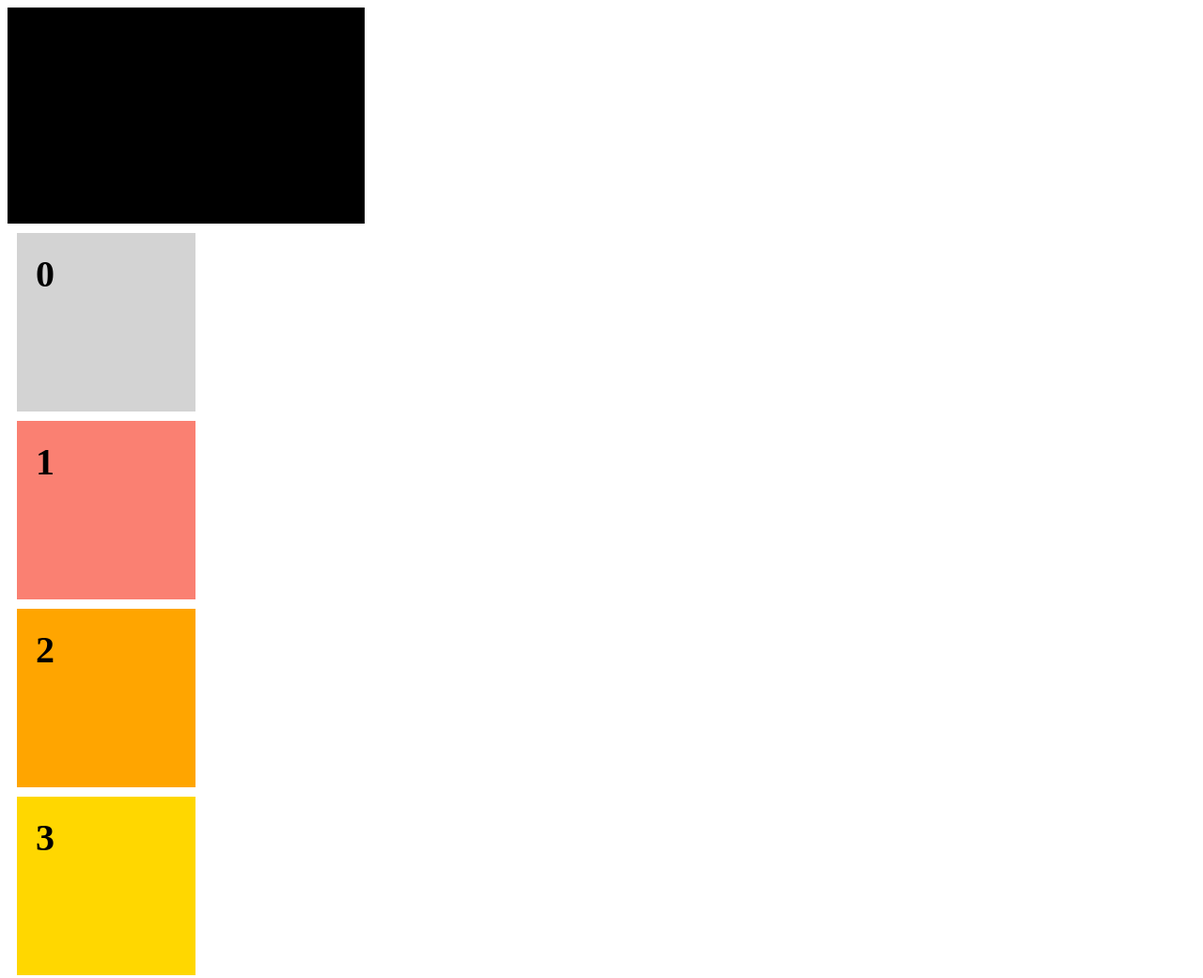
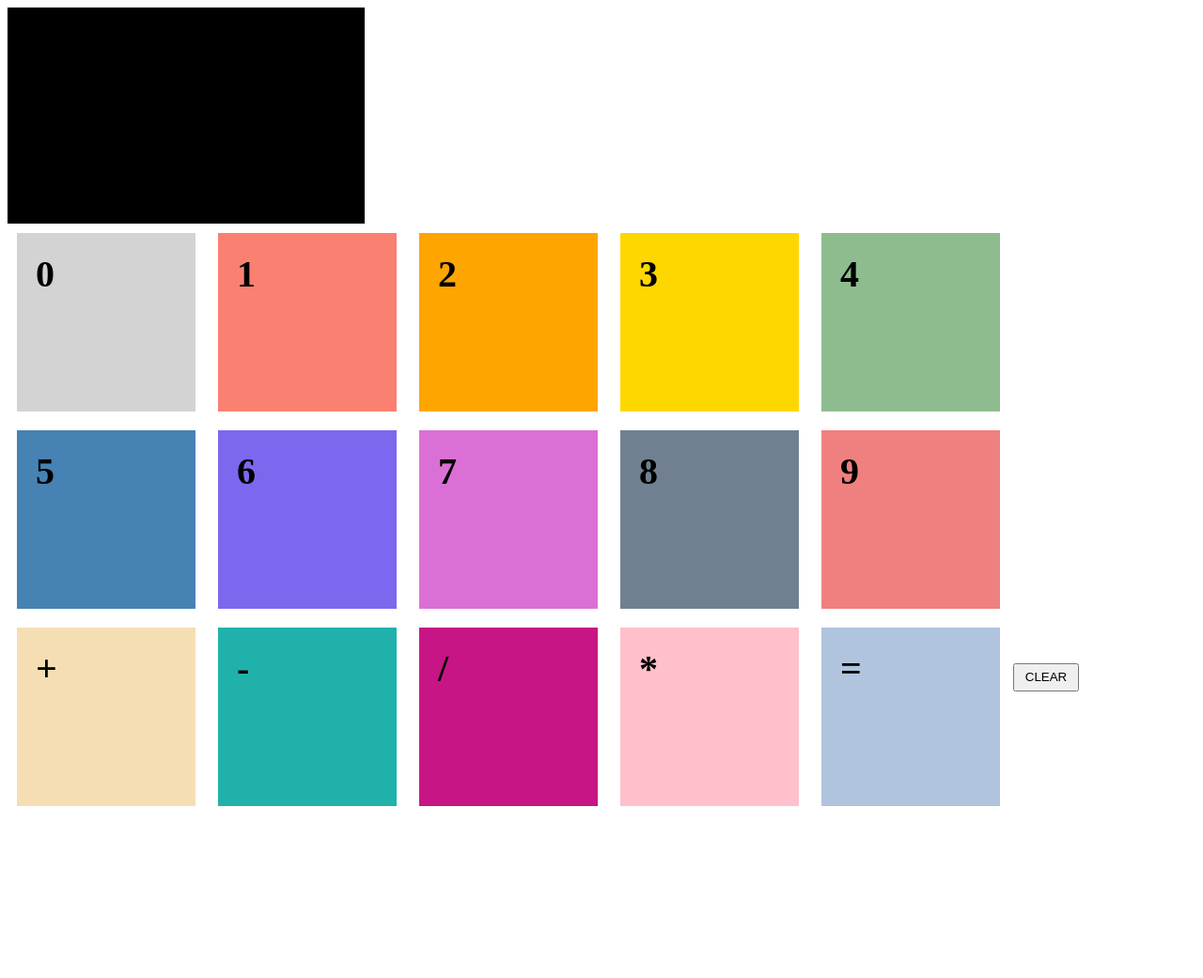
Before and after one commit to Momentum-Team-9/build-a-js-calculator-Connorh223, a plain HTML site: page index.html in a window 1280 px wide. Shown: the top 1041 px of the page at 94% size. After the commit the page ends 876 px from the top, so only its background shows below. Drawn offline with Linux system fonts and the light colour scheme.

Commit message:
add index.html

```diff
--- a/index.html
+++ b/index.html
@@ -12,7 +12,7 @@
     <div id="display" class="display">
     </div>
     <div class="calculator">
-    <div class="button">
+    <div class="buttons">
         <div class="gray"id="num0">0</div>
         <div class="red"id="num1">1</div>
         <div class="orange"id="num2">2</div>
@@ -21,10 +21,14 @@
         <div class="blue"id="num5">5</div>
         <div class="indigo"id="num6">6</div>
         <div class="violet"id="num7">7</div>
-        <div class="lawn"id="num8">8</div>
+        <div class="slate"id="num8">8</div>
         <div class="coral"id="num9">9</div>
         <div class="plus"id="addition">+</div>
-
+        <div class="minus"id="subtract">-</div>
+        <div class="division"id="divide">/</div>
+        <div class="times"id="multiply">*</div>
+        <div class="equals"id="equal">=</div>
+    <button class="clear">CLEAR</button>
 
     </div>
 
--- a/main.css
+++ b/main.css
@@ -11,10 +11,13 @@
 
 
 
-.button {
+.clear {
+    height: 30px;
+    width: 70px;
+}
 
 
-}
+
 
 .gray {
     background-color: lightgray;
@@ -25,6 +28,8 @@
     margin: 10px;
     padding: 20px;
     font-size: 40px;
+    display: flex;
+    display: inline-block;
 }
 
 .red {
@@ -36,6 +41,8 @@
     margin: 10px;
     padding: 20px;
     font-size: 40px;
+    display: flex;
+    display: inline-block;
 }
 
 
@@ -48,6 +55,8 @@
     margin: 10px;
     padding: 20px;
     font-size: 40px;
+    display: flex;
+    display: inline-block;
 }
 
 
@@ -60,6 +69,8 @@
     margin: 10px;
     padding: 20px;
     font-size: 40px;
+    display: flex;
+    display: inline-block;
 }
 
 
@@ -72,6 +83,8 @@
     margin: 10px;
     padding: 20px;
     font-size: 40px;
+    display: flex;
+    display: inline-block;
 }
 
 
@@ -84,6 +97,8 @@
     margin: 10px;
     padding: 20px;
     font-size: 40px;
+    display: flex;
+    display: inline-block;
 }
 
 .indigo {
@@ -95,6 +110,8 @@
     margin: 10px;
     padding: 20px;
     font-size: 40px;
+    display: flex;
+    display: inline-block;
 }
 
 .violet {
@@ -106,10 +123,12 @@
     margin: 10px;
     padding: 20px;
     font-size: 40px;
+    display: flex;
+    display: inline-block;
 }
 
-.lawn {
-    background-color: lawngreen;
+.slate {
+    background-color:slategrey;
     height: 150px;
     width: 150px;
     size: 50px;
@@ -117,6 +136,8 @@
     margin: 10px;
     padding: 20px;
     font-size: 40px;
+    display: flex;
+    display: inline-block;
 }
 
 .coral {
@@ -128,6 +149,8 @@
     margin: 10px;
     padding: 20px;
     font-size: 40px;
+    display: flex;
+    display: inline-block;
 }
 
 .plus {
@@ -139,4 +162,58 @@
     margin: 10px;
     padding: 20px;
     font-size: 40px;
+    display: flex;
+    display: inline-block;
 }
+
+.minus {
+    background-color:lightseagreen;
+    height: 150px;
+    width: 150px;
+    size: 50px;
+    font-weight: bold;
+    margin: 10px;
+    padding: 20px;
+    font-size: 40px;
+    display: flex;
+    display: inline-block;
+}
+
+.division {
+    background-color:mediumvioletred;
+    height: 150px;
+    width: 150px;
+    size: 50px;
+    font-weight: bold;
+    margin: 10px;
+    padding: 20px;
+    font-size: 40px;
+    display: flex;
+    display: inline-block;
+}
+
+.times {
+    background-color:pink;
+    height: 150px;
+    width: 150px;
+    size: 50px;
+    font-weight: bold;
+    margin: 10px;
+    padding: 20px;
+    font-size: 40px;
+    display: flex;
+    display: inline-block;
+}
+
+.equals {
+    background-color:lightsteelblue;
+    height: 150px;
+    width: 150px;
+    size: 50px;
+    font-weight: bold;
+    margin: 10px;
+    padding: 20px;
+    font-size: 40px;
+    display: flex;
+    display: inline-block;
+}
--- a/main.js
+++ b/main.js
@@ -88,3 +88,60 @@ num9.addEventListener('click', function (event) {
   console.log(event.target.innerText)
   console.log('button clicked')
 })
+
+const addition = document.getElementById('addition')
+console.log(addition)
+
+addition.addEventListener('click', function (event) {
+  display.innerText += event.target.innerText
+  console.log(event.target.innerText)
+  console.log('button clicked')
+})
+
+const subtract = document.getElementById('subtract')
+console.log(subtract)
+
+subtract.addEventListener('click', function (event) {
+  display.innerText += event.target.innerText
+  console.log(event.target.innerText)
+  console.log('button clicked')
+})
+
+const divide = document.getElementById('divide')
+console.log(divide)
+
+divide.addEventListener('click', function (event) {
+  display.innerText += event.target.innerText
+  console.log(event.target.innerText)
+  console.log('button clicked')
+})
+
+const multiply = document.getElementById('multiply')
+console.log(multiply)
+
+multiply.addEventListener('click', function (event) {
+  display.innerText += event.target.innerText
+  console.log(event.target.innerText)
+  console.log('button clicked')
+})
+
+const equal = document.getElementById('equal')
+console.log(equal)
+
+equal.addEventListener('click', function (event) {
+  display.innerText += event.target.innerText
+  console.log(event.target.innerText)
+  console.log('button clicked')
+})
+
+
+function setDisplay(displayText){
+    display.innerText = displayText
+}
+
+
+
+
+document.querySelector(".clear").addEventListener('click', function(){
+    console.log("CLEAR")
+})
```
